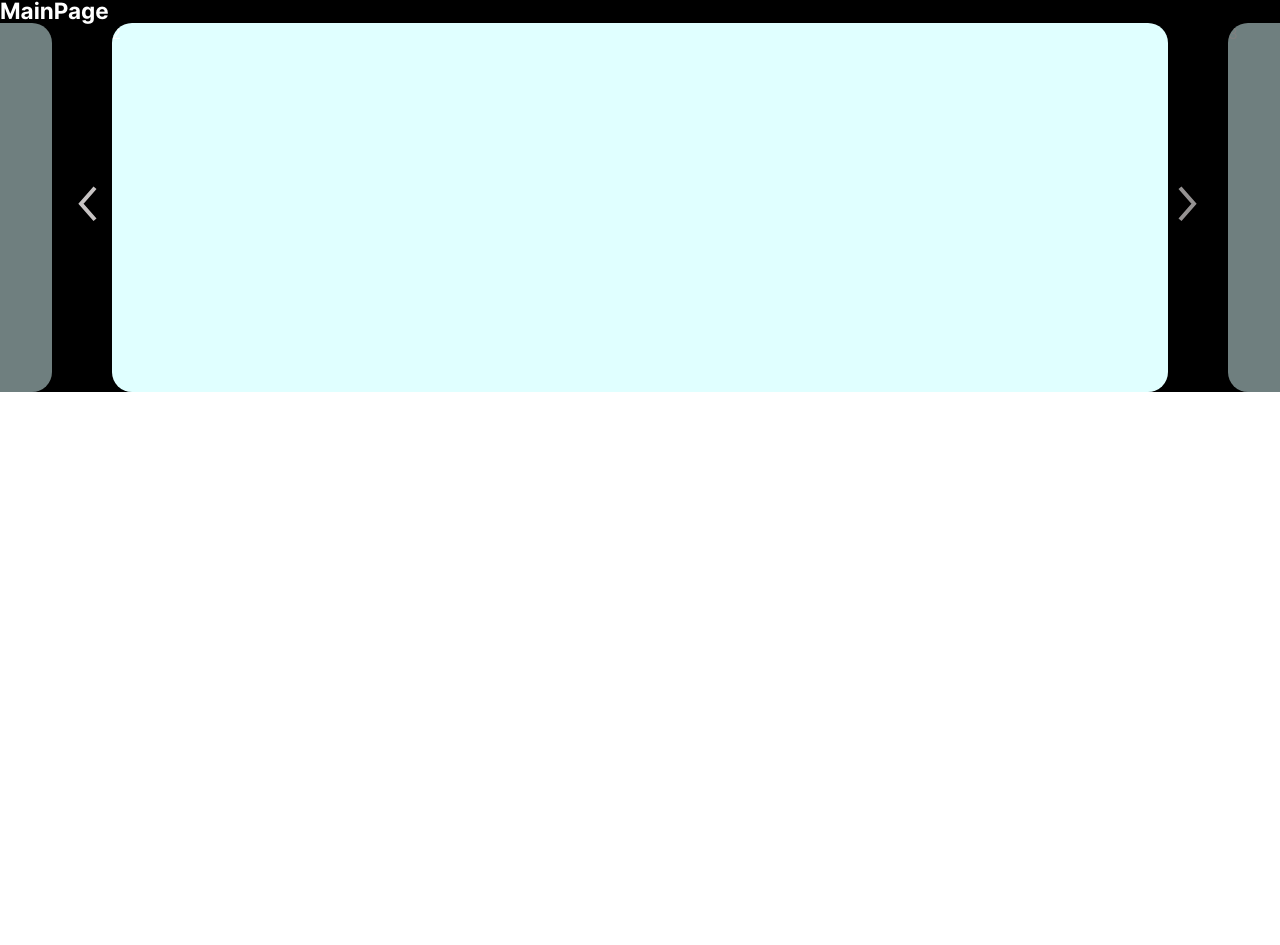
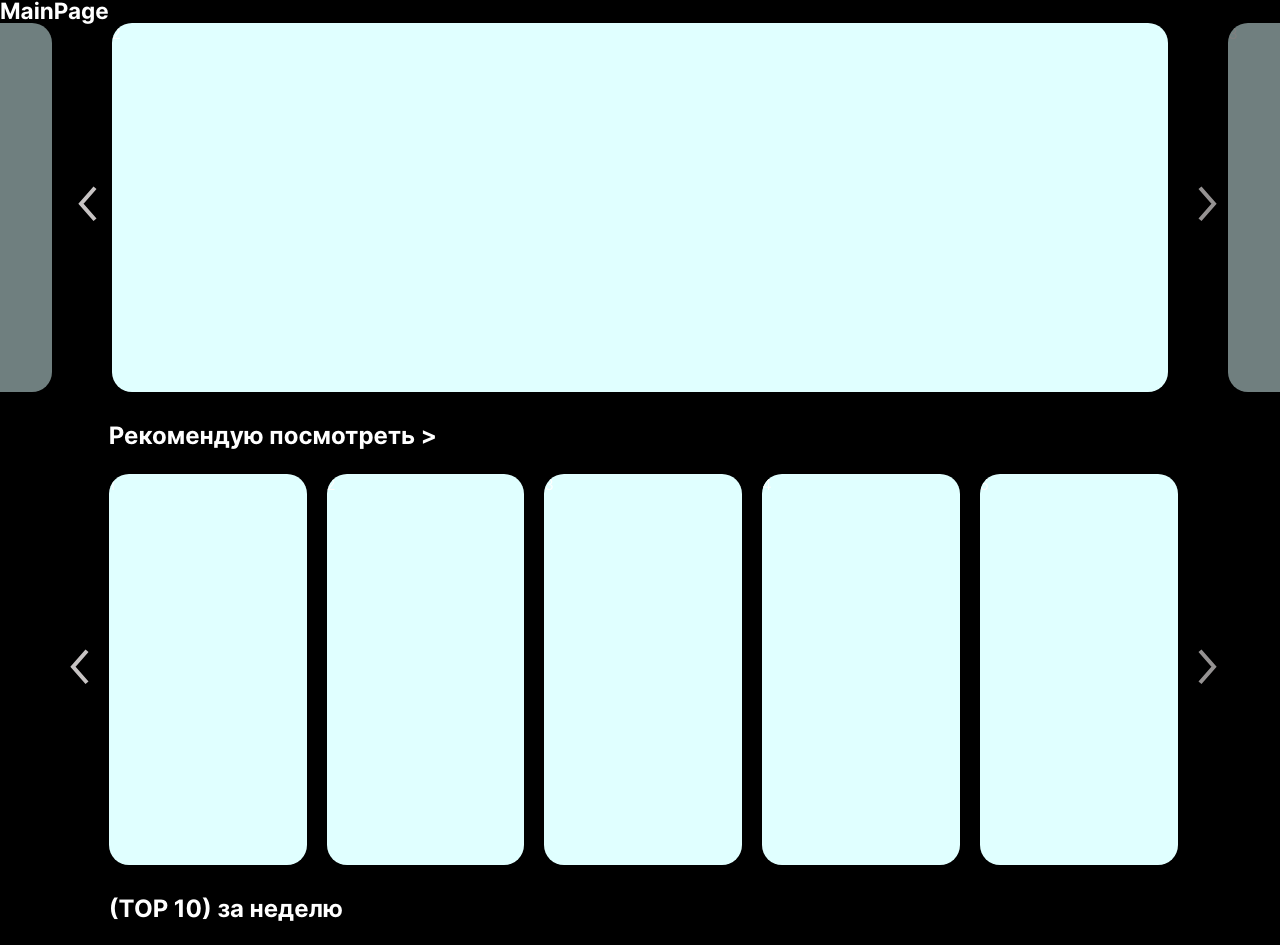
Before and after one commit to DmitryBaranovAndreevich/ivi_clone, a React (Create React App) app: page / in a window 1280 px wide. Shown: the top 945 px of the page. Before the commit the page ends 800 px from the top, so only its background shows below. Built offline with nearby package versions, Linux system fonts and the light colour scheme.

Commit message:
add: sliders for categories movies

```diff
--- a/src/commonStyles/variables/media.scss
+++ b/src/commonStyles/variables/media.scss
@@ -1,4 +1,4 @@
-$desctop: 1610px;
+$desctop: 2150px;
 $laptop: 850px;
 $tablets: 550px;
 $phones: 450px;
--- a/src/components/UI/sliderButton/SliderButton.tsx
+++ b/src/components/UI/sliderButton/SliderButton.tsx
@@ -1,5 +1,6 @@
 import { FC } from 'react';
 import { useMediaQuery } from 'react-responsive';
+import styles from './sliderButton.module.scss';
 
 interface ISliderButton {
   direction: string;
@@ -12,7 +13,7 @@ const SliderButton: FC<ISliderButton> = ({ direction, addClass, onClick }) => {
     query: '(max-width: 550px)',
   });
   return (
-    <div className={addClass} onClick={onClick}>
+    <div className={`${styles.container} ${addClass}`} onClick={onClick}>
       {direction === 'right' && (
         <svg
           width={isTablet ? '10' : '20'}
--- a/src/components/UI/sliderButton/sliderButton.module.scss
+++ b/src/components/UI/sliderButton/sliderButton.module.scss
@@ -0,0 +1,7 @@
+.container {
+  position: absolute;
+  top: 50%;
+  cursor: pointer;
+  z-index: 3;
+  transform: translate(-50%, -50%);
+}
--- a/src/components/categoriesSlider/CategoriesSlider.tsx
+++ b/src/components/categoriesSlider/CategoriesSlider.tsx
@@ -1,6 +1,8 @@
 import { useKeenSlider } from 'keen-slider/react';
 import styles from './categoriesSlider.module.scss';
-import { FC } from 'react';
+import { FC, useEffect, useState } from 'react';
+import SliderButton from '../UI/sliderButton/SliderButton';
+import { Link } from 'react-router-dom';
 
 interface ICategoriesSlider {
   title: string;
@@ -8,18 +10,61 @@ interface ICategoriesSlider {
 }
 
 const CategoriesSlider: FC<ICategoriesSlider> = ({ title, size }) => {
-  const viewItems = size === 'big' ? 5 : size === 'medium' ? 7 : 1;
+  const [viewItems, setViewItems] = useState(
+    size === 'big'
+      ? Math.ceil(window.innerWidth / 400)
+      : size === 'medium'
+      ? Math.ceil(window.innerWidth / 316)
+      : 1
+  );
 
   const [sliderRef, instanceRef] = useKeenSlider({
     slides: {
+      origin: 'auto',
       perView: viewItems,
       spacing: 20,
     },
+    dragSpeed: 2,
   });
+  const callback = () => {
+    if (window.innerWidth < 1600)
+      setViewItems(
+        size === 'big'
+          ? Math.ceil(window.innerWidth / 400)
+          : size === 'medium'
+          ? Math.ceil(window.innerWidth / 316)
+          : 1
+      );
+    instanceRef.current?.update();
+  };
+  useEffect(() => {
+    window.addEventListener('resize', callback);
+    instanceRef.current?.update();
+    return () => window.removeEventListener('resize', callback);
+  }, []);
   return (
-    <>
-      <p className={styles.title}>{title}</p>
-      <div ref={sliderRef} className={'keen-slider'}>
+    <div className={styles.wrapper}>
+      <Link className={styles.title} to="#">
+        {title}
+      </Link>
+      <div className={styles.container}>
+        <div className={styles.buttonContainer}>
+          <SliderButton
+            direction={'right'}
+            addClass={styles.rightButton}
+            onClick={() => {
+              instanceRef.current?.next();
+            }}
+          />
+          <SliderButton
+            direction={'left'}
+            addClass={styles.leftButton}
+            onClick={() => {
+              instanceRef.current?.prev();
+            }}
+          />
+        </div>
+        <div ref={sliderRef} className={`${styles.sliderContainer} keen-slider`}>
           <div className={`${styles.slide} keen-slider__slide`}>1</div>
           <div className={`${styles.slide} keen-slider__slide`}>2</div>
           <div className={`${styles.slide} keen-slider__slide`}>3</div>
@@ -29,8 +74,18 @@ const CategoriesSlider: FC<ICategoriesSlider> = ({ title, size }) => {
           <div className={`${styles.slide} keen-slider__slide`}>7</div>
           <div className={`${styles.slide} keen-slider__slide`}>8</div>
           <div className={`${styles.slide} keen-slider__slide`}>9</div>
+          <div className={`${styles.slide} keen-slider__slide`}>10</div>
+          <div className={`${styles.slide} keen-slider__slide`}>11</div>
+          <div className={`${styles.slide} keen-slider__slide`}>12</div>
+          <div className={`${styles.slide} keen-slider__slide`}>13</div>
+          <div className={`${styles.slide} keen-slider__slide`}>14</div>
+          <div className={`${styles.slide} keen-slider__slide`}>15</div>
+          <div className={`${styles.slide} keen-slider__slide`}>16</div>
+          <div className={`${styles.slide} keen-slider__slide`}>17</div>
+          <div className={`${styles.slide} keen-slider__slide`}>18</div>
         </div>
-    </>
+      </div>
+    </div>
   );
 };
 
--- a/src/components/categoriesSlider/categoriesSlider.module.scss
+++ b/src/components/categoriesSlider/categoriesSlider.module.scss
@@ -1,13 +1,43 @@
 @import '../../commonStyles/mixins/index.scss';
+@import '../../commonStyles/variables/index.scss';
 @import '../../commonStyles/fonts.scss';
 
+.container {
+  position: relative;
+}
+
+.wrapper {
+  box-sizing: border-box;
+  margin: 30px 8% 0 8.5%;
+}
+
 .title {
-  @include font-source-sans(24px, #fff, 700, 28px);
+  @include font-source-sans(24px, $white, 700, 28px);
   margin: 0 0 24px 0;
+  text-decoration: none;
+  display: block;
 }
 
 .slide {
   height: 391px;
   background: lightcyan;
-  border-radius: 10px;
+  border-radius: 20px;
 }
+
+.rightButton {
+  right: -50px;
+}
+
+.leftButton {
+  left: -30px;
+}
+
+@include tablets {
+  .rightButton {
+    right: -30px;
+  }
+
+  .leftButton {
+    left: -10px;
+  }
+}
--- a/src/components/mainSlider/MainSlider.tsx
+++ b/src/components/mainSlider/MainSlider.tsx
@@ -2,6 +2,7 @@ import styles from './mainSlider.module.scss';
 import 'keen-slider/keen-slider.min.css';
 import { useKeenSlider } from 'keen-slider/react';
 import SliderButton from '../UI/sliderButton/SliderButton';
+import { useEffect } from 'react';
 
 const MainSlider = () => {
   const [sliderRef, instanceRef] = useKeenSlider({
@@ -40,6 +41,15 @@ const MainSlider = () => {
     },
   });
 
+  const callback = () => {
+    instanceRef.current?.update();
+  };
+
+  useEffect(() => {
+    window.addEventListener('resize', callback);
+    return () => window.removeEventListener('resize', callback);
+  }, []);
+
   return (
     <>
       <div ref={sliderRef} className={`${styles.container} keen-slider`}>
@@ -48,14 +58,14 @@ const MainSlider = () => {
             direction={'right'}
             addClass={styles.rightButton}
             onClick={() => {
-              instanceRef.current?.prev();
+              instanceRef.current?.next();
             }}
           />
           <SliderButton
             direction={'left'}
             addClass={styles.leftButton}
             onClick={() => {
-              instanceRef.current?.next();
+              instanceRef.current?.prev();
             }}
           />
         </div>
--- a/src/components/mainSlider/mainSlider.module.scss
+++ b/src/components/mainSlider/mainSlider.module.scss
@@ -1,5 +1,6 @@
 @import '../../commonStyles/mixins/index.scss';
 @import '../../commonStyles/variables/index.scss';
+@import '../../commonStyles/fonts.scss';
 
 .container {
   position: relative;
@@ -28,6 +29,7 @@
 }
 
 .slide {
+  box-sizing: border-box;
   height: 70%;
   background-position: center;
   background-size: cover;
@@ -47,21 +49,11 @@
 }
 
 .rightButton {
-  position: absolute;
-  top: 50%;
-  right: calc((100% - 120px) * 0.1 / 1.2 - 25px);
-  transform: translate(-50%, -50%);
-  cursor: pointer;
-  z-index: 3;
+  right: calc((100% - 120px) * 0.1 / 1.2 - 45px);
 }
 
 .leftButton {
-  position: absolute;
-  top: 50%;
   left: calc((100% - 120px) * 0.1 / 1.2 - 10px);
-  transform: translate(-50%, -50%);
-  cursor: pointer;
-  z-index: 3;
 }
 
 @include laptop {
@@ -73,6 +65,10 @@
     &:before {
       width: calc((100% - 120px) * 0.1 / 1.2 - 30px);
     }
+  }
+
+  .rightButton {
+    right: calc((100% - 120px) * 0.1 / 1.2 - 30px);
   }
 }
 
--- a/src/pages/main/Main.tsx
+++ b/src/pages/main/Main.tsx
@@ -8,7 +8,8 @@ const Main = () => {
       <h2>MainPage</h2>
       <Slider />
       <div className={styles.wrapper}>
-        {/* <CategoriesSlider title={'Рекомендую посмотреть >'} size={'medium'} /> */}
+        <CategoriesSlider title={'Рекомендую посмотреть >'} size={'medium'} />
+        <CategoriesSlider title={'(TOP 10) за неделю'} size={'big'} />
       </div>
     </div>
   );
```
Lines whose indentation alone changed are shown as unchanged.
